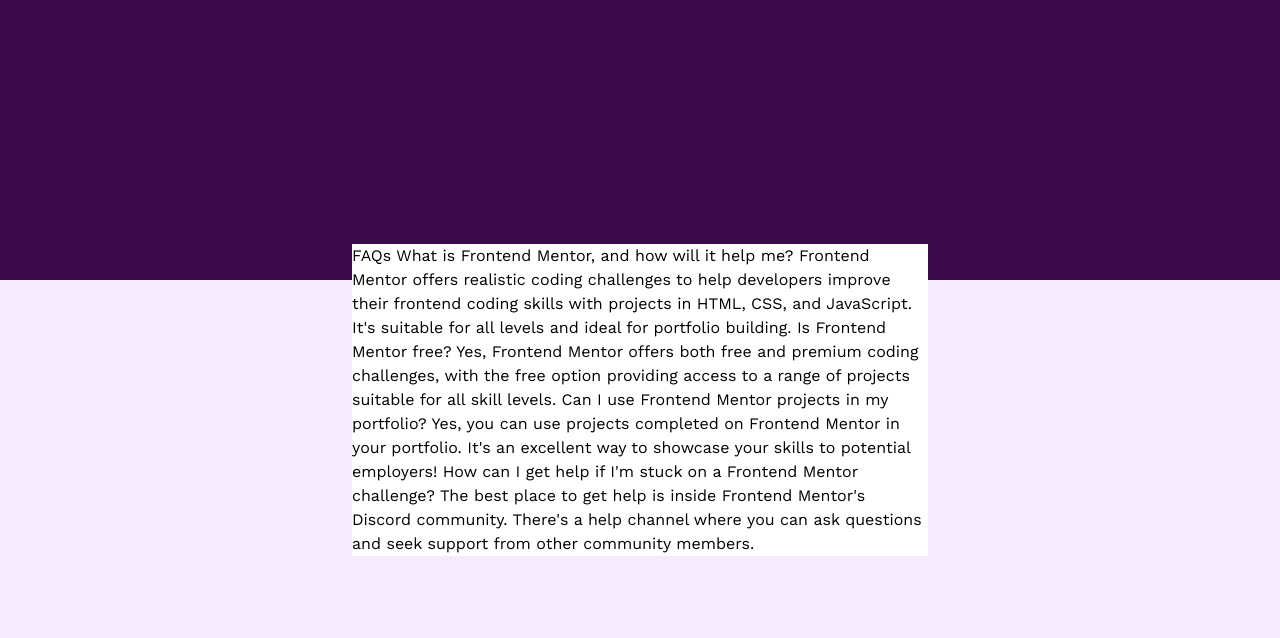
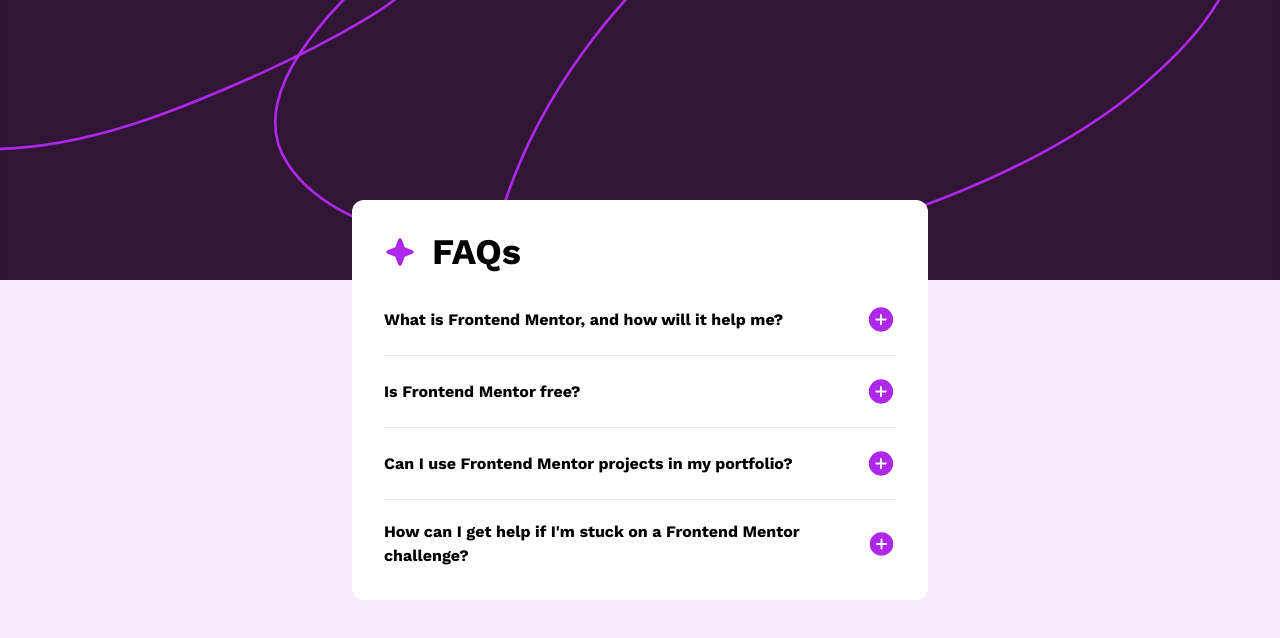
Before and after one commit to elia-orlandi/frontend-mentor-faq-accordion, a website: page index.html in a window 1280 px wide. Drawn offline with Linux system fonts and the light colour scheme.

Commit message:
feat: FAQ base desktop

```diff
--- a/index.html
+++ b/index.html
@@ -36,30 +36,67 @@
 <body class="h-screen w-screen">
   <div class="bg-fuchsia-pink-100 w-full h-full relative">
     <!--TOP BACKGROUND-->
-    <div class="bg-fuchsia-pink-950 h-[35%]"></div>
+    <div class="bg-fuchsia-pink-950 h-[35%]">
+      <img src="./assets/images/background-pattern-desktop.svg" alt="background pattern" class="w-full h-full object-cover">
+    </div>
     <!--FAQ SECTION-->
-    <section class="mx-auto max-w-xl absolute inset-0 m-auto h-fit bg-white">FAQs
-
-      What is Frontend Mentor, and how will it help me?
-
+    <section class="mx-auto max-w-xl absolute inset-0 m-auto h-fit bg-white rounded-xl p-8">
+      <div class="flex gap-4 items-center">
+        <img src="./assets/images/icon-star.svg" alt="icon star" class="h-8 w-8">
+        <h1 class="text-4xl font-extrabold">FAQs</h1>
+      </div>
+      <div class="mt-8">
+        <div class="pb-5 border-b">
+          <span class="font-bold flex justify-between items-center">
+            <p id="faq-1">What is Frontend Mentor, and how will it help me?</p>
+            <button type="button" aria-labelledby="faq-1">
+              <img src="./assets/images/icon-plus.svg" alt="icon open">
+            </button>
+          </span>
+          <p class="hidden">
             Frontend Mentor offers realistic coding challenges to help developers improve their
             frontend coding skills with projects in HTML, CSS, and JavaScript. It's suitable for
             all levels and ideal for portfolio building.
-
-      Is Frontend Mentor free?
-
+          </p>
+        </div>
+        <div class="py-5 border-b">
+          <span class="font-bold flex justify-between items-center">
+            <p id="faq-2">Is Frontend Mentor free?</p>
+            <button type="button" aria-labelledby="faq-2">
+              <img src="./assets/images/icon-plus.svg" alt="icon open">
+            </button>
+          </span>
+          <p class="hidden">
             Yes, Frontend Mentor offers both free and premium coding challenges, with the free
             option providing access to a range of projects suitable for all skill levels.
-
-      Can I use Frontend Mentor projects in my portfolio?
-
+          </p>
+        </div>
+        <div class="py-5 border-b">
+          <span class="font-bold flex justify-between items-center">
+            <p id="faq-3">Can I use Frontend Mentor projects in my portfolio?</p>
+            <button type="button" aria-labelledby="faq-3">
+              <img src="./assets/images/icon-plus.svg" alt="icon open">
+            </button>
+          </span>
+          <p class="hidden">
             Yes, you can use projects completed on Frontend Mentor in your portfolio. It's an excellent
             way to showcase your skills to potential employers!
-
-      How can I get help if I'm stuck on a Frontend Mentor challenge?
-
+          </p>
+        </div>
+        <div class="pt-5">
+          <span class="font-bold flex justify-between items-center">
+            <p id="faq-4">How can I get help if I'm stuck on a Frontend Mentor challenge?</p>
+            <button type="button" aria-labelledby="faq-4">
+              <img src="./assets/images/icon-plus.svg" alt="icon open">
+            </button>
+          </span>
+          <p class="hidden">
             The best place to get help is inside Frontend Mentor's Discord community. There's a help
-      channel where you can ask questions and seek support from other community members.</section>
+            channel where you can ask questions and seek support from other community members.
+          </p>
+        </div>
+      </div>
+    </section>
       <div class="attribution">
         Challenge by <a href="https://www.frontendmentor.io?ref=challenge" target="_blank">Frontend Mentor</a>.
         Coded by <a href="#">Elia</a>.
```
Also changed, not shown: dist/output.css. Lines whose indentation alone changed are shown as unchanged.
